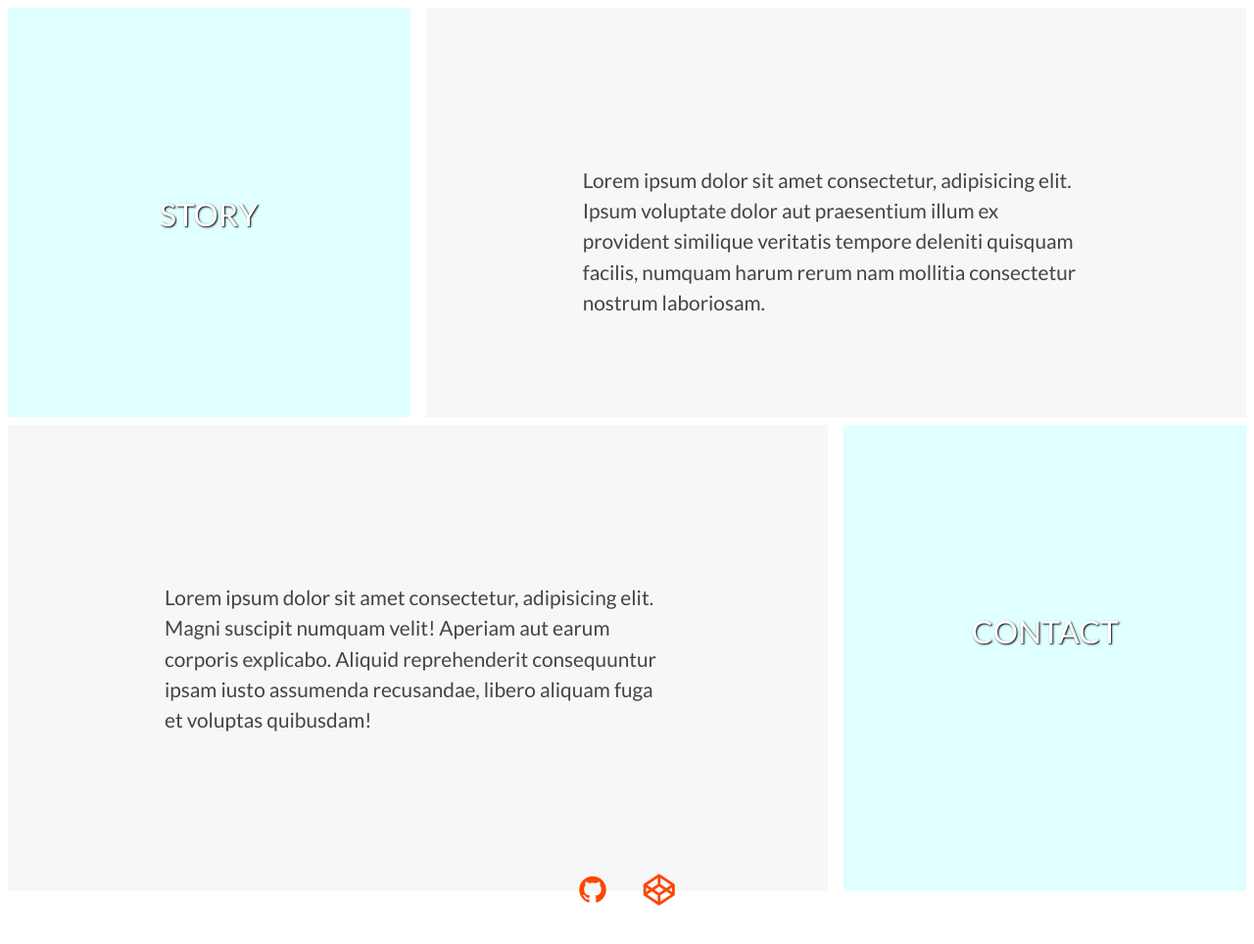
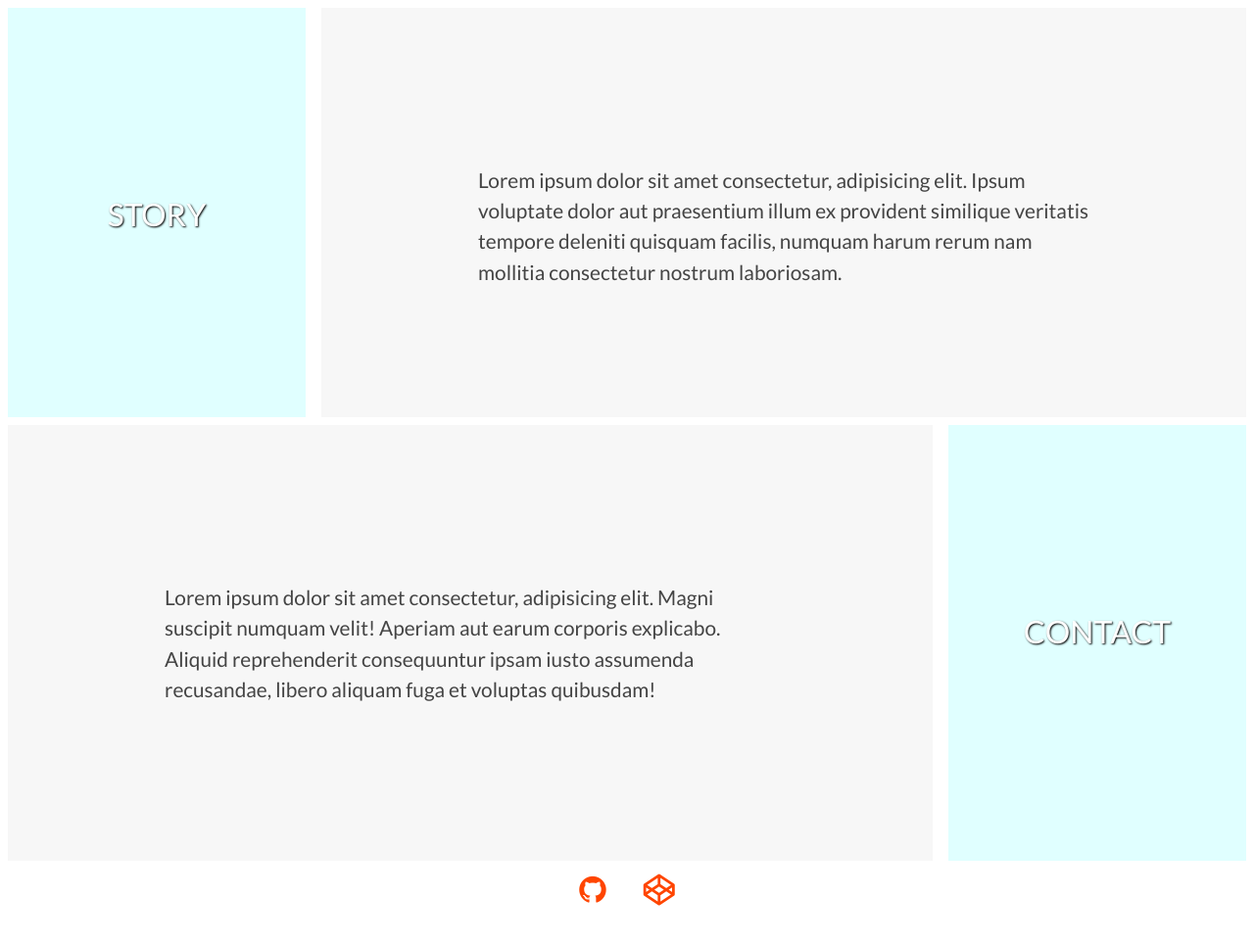
Before and after one commit to vushe/vushe.github.io, a Jekyll site: the page built from index.md, in a window 1280 px wide. Shown: the part 1038-2002 px from the top of the page at 98% size. Built offline with Jekyll 4.4.1, drawn with Linux system fonts in a browser that asks for light colours; nearby versions of some CDN libraries.

Commit message:
improved spacing

```diff
--- a/_layouts/default.html
+++ b/_layouts/default.html
@@ -8,7 +8,7 @@
         {% include header.html %}
 
         <main>
-            <div class="container-fluid frontpage-top">
+            <div class="container-fluid frontpage-top spacing-bottom">
                 <div class="row logo-row text-center">
                     <div class="col-md-6 offset-md-3">
                         <img class="logo-chrome" src="/static/logo-chrome.svg" width="400" alt="V.D."/>
@@ -27,19 +27,19 @@
 
             <div class="container-fluid">
                 <div class="row story">
-                    <div class="col-md-4 text-center aside pic-container">
+                    <div class="col-md-3 text-center aside pic-container more-spacing-left">
                         <h2>STORY</h2>
                     </div>
-                    <div class="col-md-8 aside text-container">
+                    <div class="col-md-9 aside text-container more-spacing-right">
                         <span>Lorem ipsum dolor sit amet consectetur, adipisicing elit. Ipsum voluptate dolor aut praesentium illum ex provident similique veritatis tempore deleniti quisquam facilis, numquam harum rerum nam mollitia consectetur nostrum laboriosam.</span>
                     </div>
                 </div>
 
                 <div class="row contact">
-                    <div class="col-md-8 aside text-container">
+                    <div class="col-md-9 aside text-container more-spacing-left">
                         <span>Lorem ipsum dolor sit amet consectetur, adipisicing elit. Magni suscipit numquam velit! Aperiam aut earum corporis explicabo. Aliquid reprehenderit consequuntur ipsam iusto assumenda recusandae, libero aliquam fuga et voluptas quibusdam!</span>
                     </div>
-                    <div class="col-md-4 text-center aside pic-container">
+                    <div class="col-md-3 text-center aside pic-container more-spacing-right">
                         <h2>CONTACT</h2>
                     </div>
                 </div>
```
